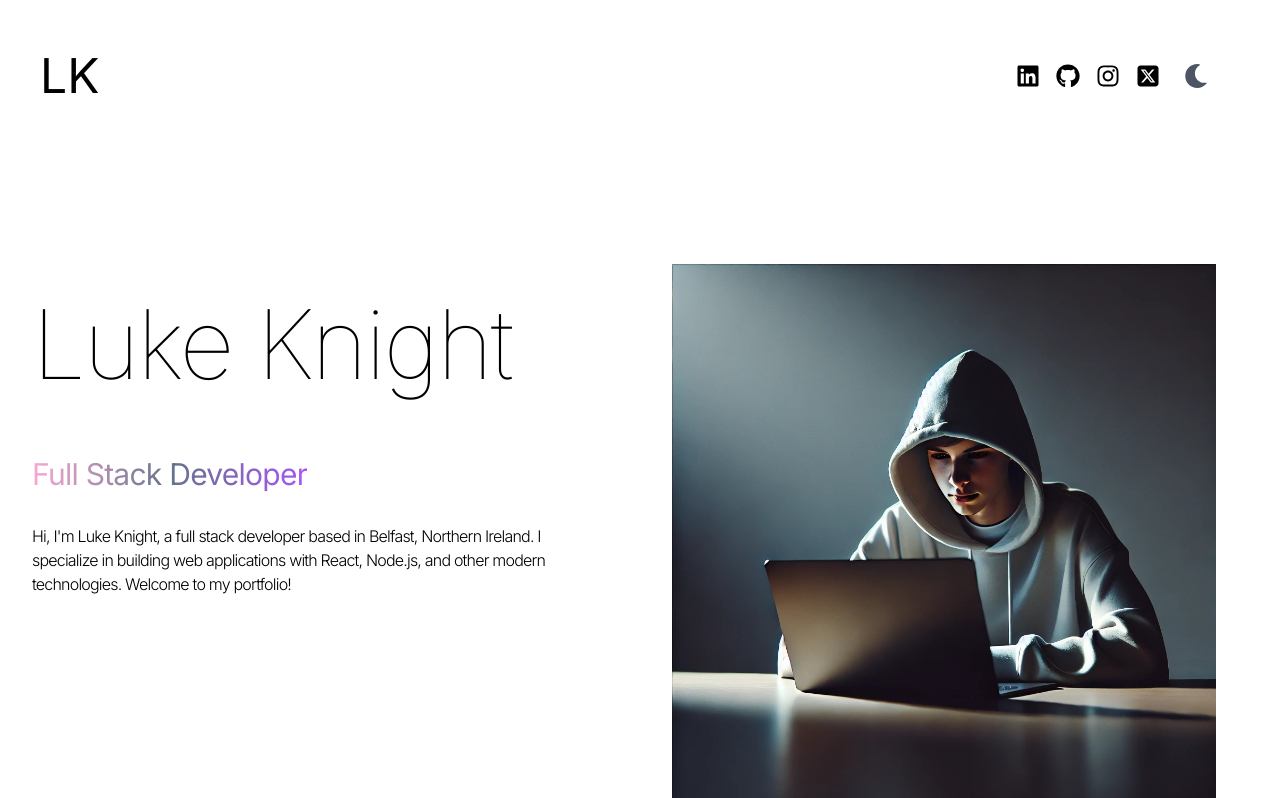
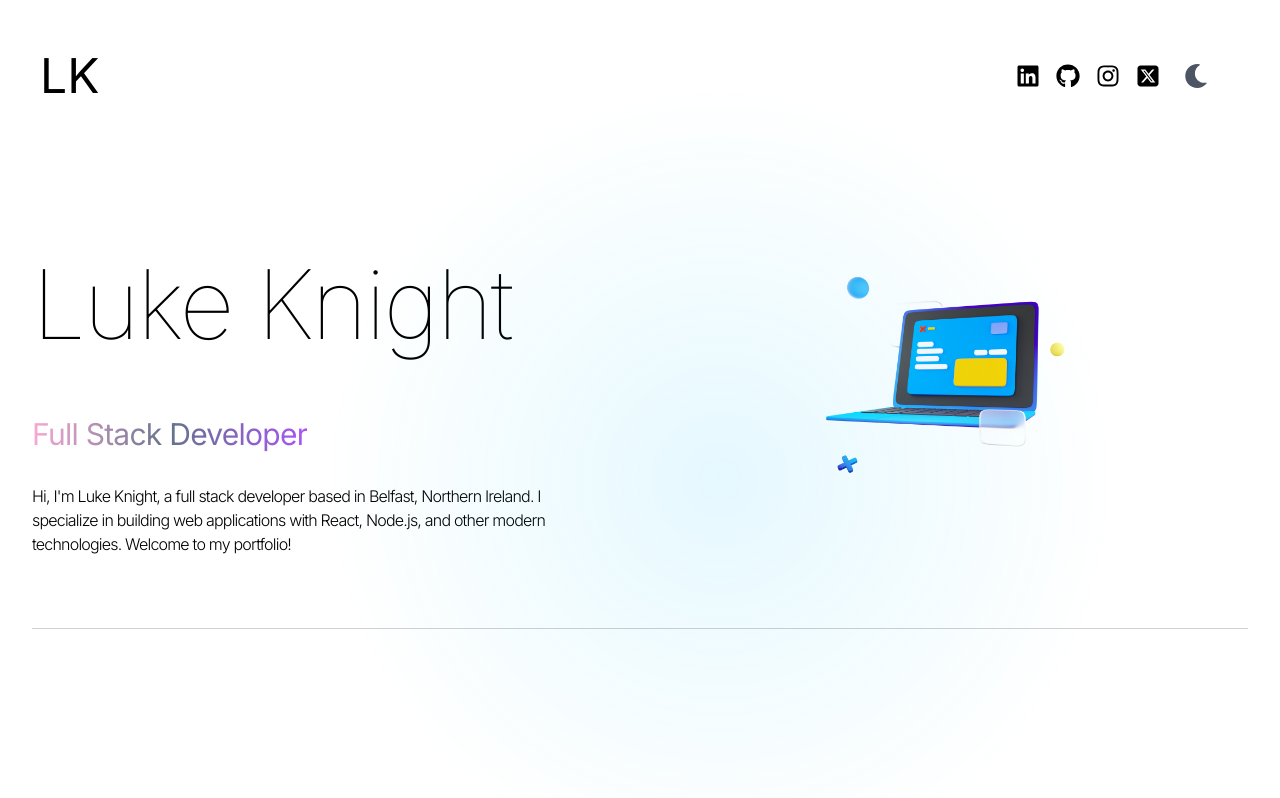
Before and after one commit to lukesolgg/LDK-Portfolio, a React (Vite) app: page / in a window 1280 px wide. Shown: the top 798 px of the page. Built offline with nearby package versions, Linux system fonts and the light colour scheme.

Commit message:
added cursor tracker with blue blue following cursor, fixed navbar issue, added new images

```diff
--- a/src/App.jsx
+++ b/src/App.jsx
@@ -5,7 +5,7 @@ import Projects from "./components/Projects";
 import Technologies from "./components/Technologies";
 import Experience from "./components/Experience";
 import Contact from "./components/Contact";
-import { useState } from 'react';
+import { useState, useEffect } from 'react';
 import { motion } from "framer-motion";
 
 const App = () => {
@@ -15,11 +15,23 @@ const App = () => {
     setIsDarkMode(!isDarkMode);
   };
 
+  useEffect(() => {
+    const handleMouseMove = (e) => {
+      const { clientX, clientY } = e;
+      document.documentElement.style.setProperty('--cursor-x', `${clientX}px`);
+      document.documentElement.style.setProperty('--cursor-y', `${clientY}px`);
+    };
+
+    window.addEventListener('mousemove', handleMouseMove);
+
+    return () => {
+      window.removeEventListener('mousemove', handleMouseMove);
+    };
+  }, []);
+
   return (
-    // Apply the dark class to the root div
     <div className={`min-h-screen overflow-x-hidden ${isDarkMode ? 'dark bg-black text-white' : 'bg-white text-black'} antialiased selection:bg-cyan-300 selection:text-cyan-900`}>
       <div className="fixed top-0 -z-10 h-full w-full">
-        {/* Adjust the background for dark mode */}
         <div className={`absolute top-0 z-[-2] h-screen w-screen ${isDarkMode ? 'bg-[radial-gradient(circle, rgba(0,0,0,1) 0%, rgba(29,78,216,1) 100%)]' : 'bg-[radial-gradient(circle, rgba(29,78,216,1) 0%, rgba(0,0,0,1) 100%)]'}`}></div>
         <div className={`absolute top-0 z-[-1] h-screen w-screen ${isDarkMode ? 'bg-[radial-gradient(circle, rgba(2,0,36,1) 0%, rgba(9,9,121,1) 35%, rgba(0,212,255,1) 100%)]' : 'bg-[radial-gradient(circle, rgba(0,212,255,1) 0%, rgba(9,9,121,1) 35%, rgba(2,0,36,1) 100%)]'}`}></div>
       </div>
@@ -31,6 +43,8 @@ const App = () => {
         <Technologies />
         <Contact />
       </div>
+      {/* Cursor effect */}
+      <div className="cursor"></div>
     </div>
   );
 };
--- a/src/components/Hero.jsx
+++ b/src/components/Hero.jsx
@@ -1,18 +1,19 @@
 import { HERO_CONTENT } from "../constants";
-import profilePic from "../assets/aigeneratedimagelol1.jpg";
-import { motion } from "motion/react"
+import profilePic from "../assets/laptopHero.png";
+import { motion } from "framer-motion";
 
 const container = (delay) => ({
-    hidden: {x: -100, opacity:0},
+  hidden: { x: -100, opacity: 0 },
   visible: {
     x: 0,
     opacity: 1,
-        transition: { duration: 0.5, delay: delay},
+    transition: { duration: 0.5, delay: delay },
   },
 });
 
 const Hero = () => {
-  return <div className="border-b border-neutral-900 pb-4 lg:mb-35">
+  return (
+    <div className="border-b border-neutral-900/20 pb-4 lg:pb-10 lg:mb-40">
       <div className="flex flex-wrap">
         <div className="w-full lg:w-1/2">
           <div className="flex flex-col items-center lg:items-start">
@@ -40,15 +41,18 @@ const Hero = () => {
         <div className="w-full lg:w-1/2 lg:p-8">
           <div className="flex justify-center">
             <motion.img
-            initial={{x: 100, opacity: 0}}
-            animate={{x:0, opacity: 1}}
-            transition={{duration: 1, delay: 1.2}}
+              initial={{ x: 100, opacity: 0 }}
+              animate={{ x: 0, opacity: 1 }}
+              transition={{ duration: 1, delay: 1.2 }}
               src={profilePic}
-            alt="Kevin Rush" />
+              alt="Luke Knight"
+              className="h-auto max-w-[50%]"  // Adjust this line
+            />
           </div>
         </div>
       </div>
     </div>
-}
+  );
+};
 
-export default Hero
+export default Hero;
--- a/src/components/Navbar.jsx
+++ b/src/components/Navbar.jsx
@@ -6,7 +6,7 @@ import { FaSun, FaMoon } from "react-icons/fa"; // Importing sun and moon icons
 
 const Navbar = ({ toggleTheme, isDarkMode }) => {
   return (
-    <nav className="mb-20 flex items-center justify-between py-6">
+    <nav className="mb-10 flex items-center justify-between py-6">
       <div className="flex flex-shrink-0 items-center">
         <h1 className="mx-2 w-10 text-5xl text-black dark:text-white">LK</h1>
       </div>
--- a/src/constants/index.js
+++ b/src/constants/index.js
@@ -1,6 +1,6 @@
 import project1 from "../assets/linkedin.png";
 import project2 from "../assets/projects/project111.png";
-import project3 from "../assets/projects/ldklogo.png";
+import project3 from "../assets/portfolioproject.png";
 import project4 from "../assets/projects/project222.png";
 import project5 from "../assets/projects/project555.png";
 
--- a/src/index.css
+++ b/src/index.css
@@ -6,6 +6,24 @@
 
 :root {
   font-family: "Inter", sans-serif;
+  --cursor-x: 50vw;
+  --cursor-y: 50vh;
+}
+
+.cursor {
+  position: fixed;
+  top: 0;
+  left: 0;
+  width: 100vh; /* Assuming viewport height will make it take up 80% of the screen height when centered */
+  height: 100vh;
+  background: radial-gradient(circle, rgba(0, 191, 255, 0.1) 0%, transparent 70%); /* Brighter blue with less opacity */
+  border-radius: 50%;
+  pointer-events: none;
+  transform: translate(calc(var(--cursor-x) - 40vh), calc(var(--cursor-y) - 40vh)); /* Adjusted for new size */
+  transition: transform 0.3s ease-out;
+  z-index: 9999;
+  mix-blend-mode: normal; /* Keep it normal for visibility */
+  opacity: 1; /* Full opacity for the gradient */
 }
 
 .custom-scrollbar .simplebar-scrollbar::before {
```
Also changed, not shown: src/assets/laptopHero.png (added), src/assets/portfolioproject.png (added). Lines whose indentation alone changed are shown as unchanged.
